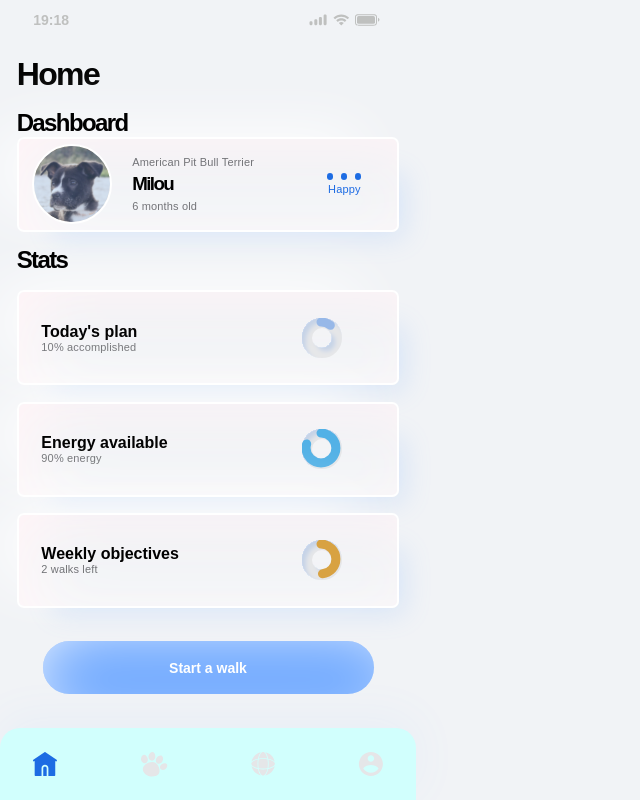
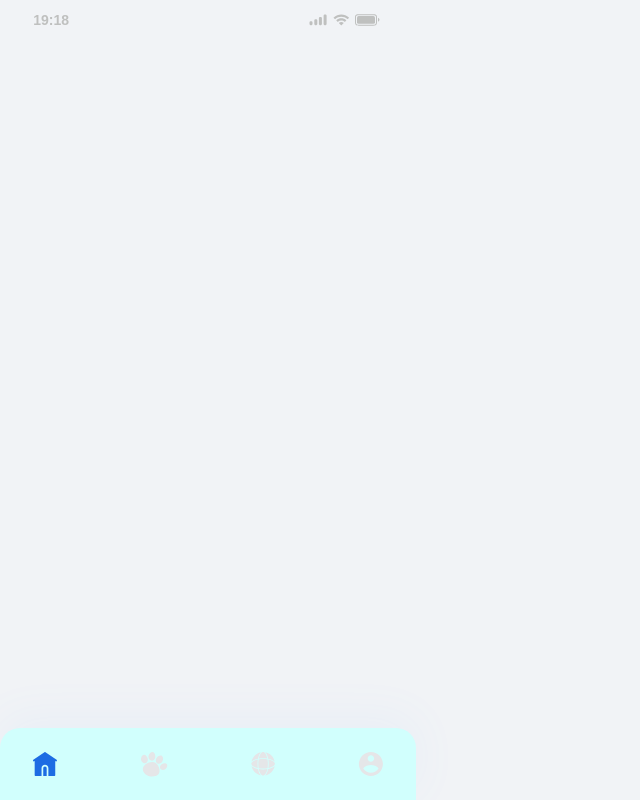
Before and after one commit to Luzaks/pet-walk, a React app: page / in a window 1280 px wide. Shown: the whole page, without its empty margins (0-640 px from the left). Built offline with nearby package versions, Linux system fonts and the light colour scheme.

Commit message:
[Feat] Añade layout para la segunda plantilla.

```diff
--- /dev/null
+++ b/src/components/plantillaDos/PetSelection.js
@@ -0,0 +1,16 @@
+import React from 'react';
+import PropTypes from 'prop-types';
+
+const PetSelection = ({ visited, pets, page }) => (
+  <>
+    {console.log(visited)}
+  </>
+);
+
+PetSelection.propTypes = {
+  visited: PropTypes.string.isRequired,
+  pets: PropTypes.objectOf(PropTypes.any).isRequired,
+  page: PropTypes.arrayOf(PropTypes.objectOf(PropTypes.string)).isRequired,
+};
+
+export default PetSelection;
--- a/src/components/svgs/footerSVGS.js
+++ b/src/components/svgs/footerSVGS.js
@@ -5,7 +5,7 @@ import footerHelper from '../../helpers/footerHelper';
 const HomeIcon = ({ visited }) => {
   const [filled, setFilled] = useState('');
   useEffect(() => {
-    setFilled(footerHelper(visited, 'Home'));
+    setFilled(footerHelper(visited, 'Home', 'Pet selection'));
   }, []);
 
   return (
--- a/src/containers/App.js
+++ b/src/containers/App.js
@@ -5,8 +5,8 @@ import initialState from '../state/initialState';
 
 const App = () => {
   const { pets, pages } = initialState;
-  const { home } = pages;
-  const { cards, visited } = home;
+  const { petSelection } = pages;
+  const { cards, visited } = petSelection;
   return (
     <>
       <PlantillaUno
--- a/src/helpers/footerHelper.js
+++ b/src/helpers/footerHelper.js
@@ -1,5 +1,5 @@
-const footerHelper = (prop, svgState) => {
-  if (prop === svgState) return '#1D6CE3';
+const footerHelper = (prop, svgState, state) => {
+  if (prop === svgState || prop === state) return '#1D6CE3';
   return '#E5E6E8';
 };
 
--- a/src/helpers/mainHelper.js
+++ b/src/helpers/mainHelper.js
@@ -1,5 +1,6 @@
 import React from 'react';
 import Home from '../components/plantillaUno/main/Home';
+import PetSelection from '../components/plantillaDos/PetSelection';
 
 const mainHelper = (visited, pets, page) => {
   switch (visited) {
@@ -11,6 +12,14 @@ const mainHelper = (visited, pets, page) => {
           page={page}
         />
       );
+    case 'Pet selection':
+      return (
+        <PetSelection
+          visited={visited}
+          pets={pets}
+          page={page}
+        />
+      );
     default:
       return null;
   }
--- a/src/state/initialState.js
+++ b/src/state/initialState.js
@@ -35,6 +35,20 @@ const initialState = {
         },
       ],
     },
+    petSelection: {
+      visited: 'Pet selection',
+      cards: [
+        {
+          title: 'On foot',
+        },
+        {
+          title: 'On bike',
+        },
+        {
+          title: 'Other',
+        },
+      ],
+    },
   },
 };
 
```
